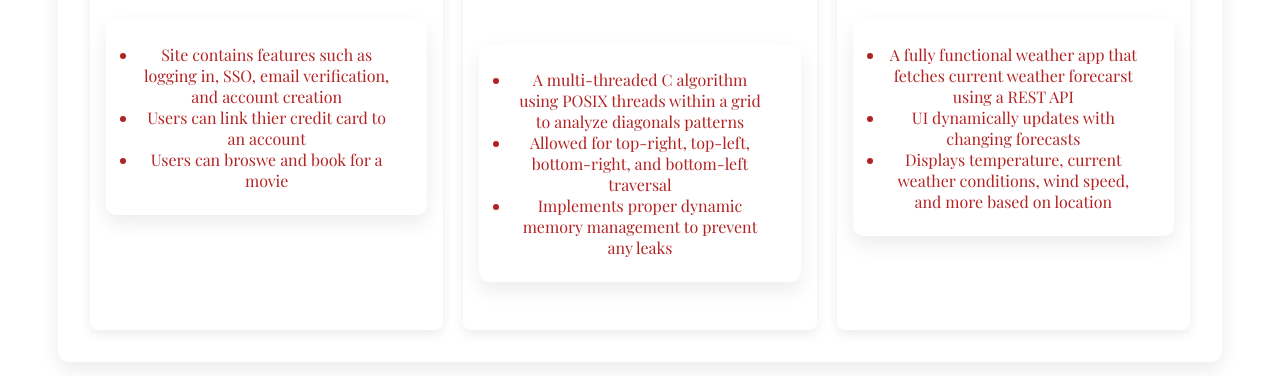
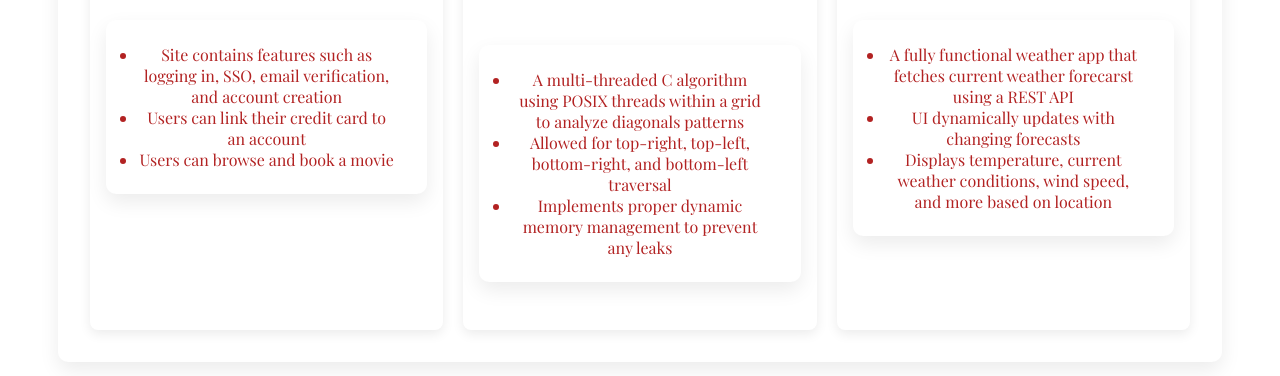
Before and after one commit to IshaanPatil-2/IshaanPatil-2.github.io, a website: page index.html in a window 1280 px wide. Shown: the part 1934-2310 px from the top of the page. Drawn offline with nearby package versions, Linux system fonts and the light colour scheme; a web font is replaced by a local one.

Commit message:
Changes made to spelling

```diff
--- a/index.html
+++ b/index.html
@@ -69,8 +69,8 @@
                     <img src= "images/movie_app.jpeg" alt="Images of Theater Application" width="100" height="100">
                     <ul>
                         <li>Site contains features such as logging in, SSO, email verification, and account creation</li>
-                        <li>Users can link thier credit card to an account</li>
-                        <li>Users can broswe and book for a movie</li>
+                        <li>Users can link their credit card to an account</li>
+                        <li>Users can browse and book a movie</li>
                     </ul>
                 </div>
 
```
